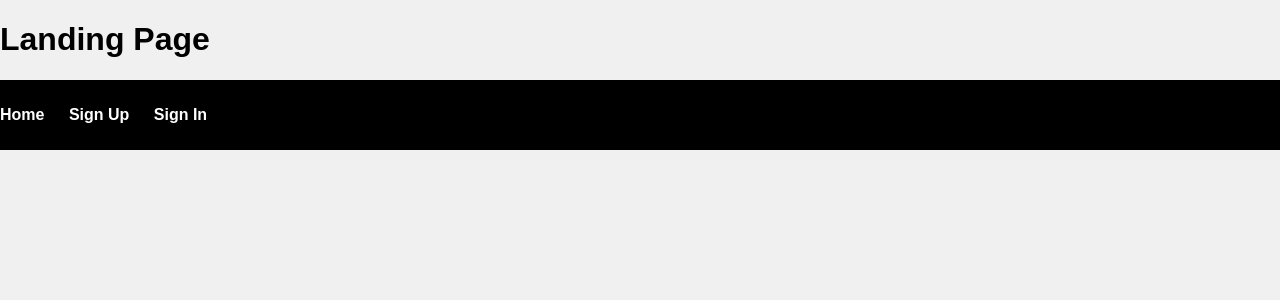
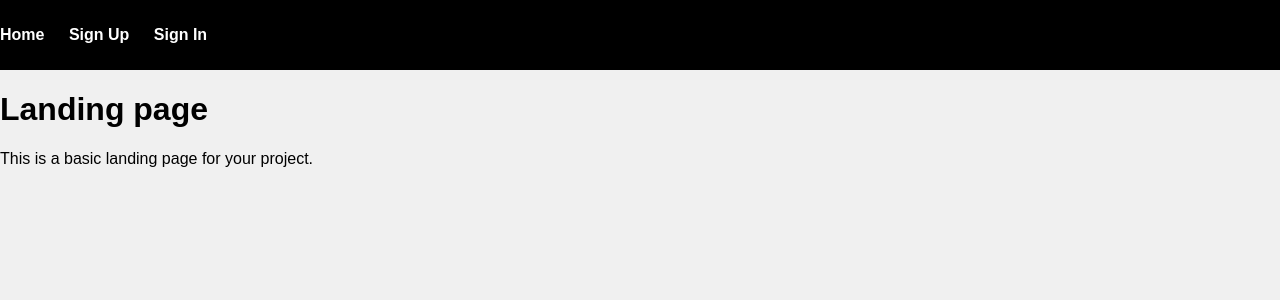
Before and after one commit to rbrox/courser, a Flask app: page / in a window 1280 px wide. Shown: the top 300 px of the page. Run offline with Flask 2, Linux system fonts and the light colour scheme.

Commit message:
html betterments

```diff
--- /dev/null
+++ b/templates/base2.html
@@ -0,0 +1,19 @@
+<!DOCTYPE html>
+<html>
+<head>
+    <title>Your Project</title>
+    <link rel="stylesheet" type="text/css" href="/static/style.css">
+</head>
+<body>
+    <div class="toolbar">
+        <ul>
+            <li><a href="/">Home</a></li>
+            <li><a href="/signup">Sign Up</a></li>
+            <li><a href="/signin">Sign In</a></li>
+        </ul>
+    </div>
+    <div class="content">
+        {% block content %}{% endblock %}
+    </div>
+</body>
+</html>
--- a/templates/landing.html
+++ b/templates/landing.html
@@ -1,18 +1,8 @@
-<!DOCTYPE html>
-<html>
-<head>
-    <title>Your Project</title>
-    <link rel="stylesheet" type="text/css" href="/static/style.css">
-</head>
-<body>
-    <h1>Landing Page</h1>
-    <div class="toolbar">
-        <ul>
-            <li><a href="/">Home</a></li>
-            <li><a href="/signup">Sign Up</a></li>
-            <li><a href="/signin">Sign In</a></li>
-        </ul>
-    </div>
+{% extends 'base2.html' %}
 
-</body>
-</html>
+{% block content %}
+
+    <h1>Landing page</h1>
+    <p>This is a basic landing page for your project.</p>
+
+{% endblock %}
--- a/templates/signin.html
+++ b/templates/signin.html
@@ -1,4 +1,4 @@
-{% extends "base.html" %}
+{% extends "base2.html" %}
 
 {% block title %}Sign In{% endblock %}
 
--- a/templates/signup.html
+++ b/templates/signup.html
@@ -1,4 +1,4 @@
-{% extends 'base.html' %}
+{% extends 'base2.html' %}
 
 {% block content %}
     <h1>Sign Up</h1>
```
